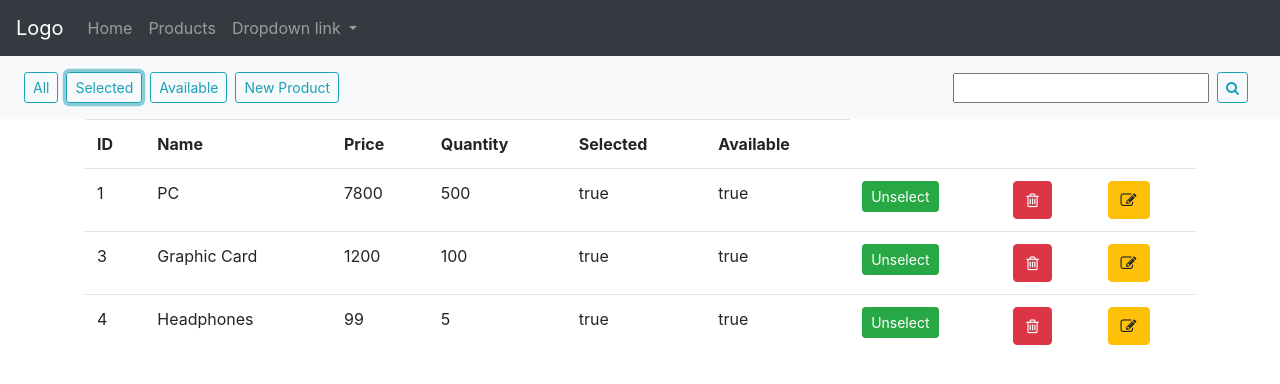
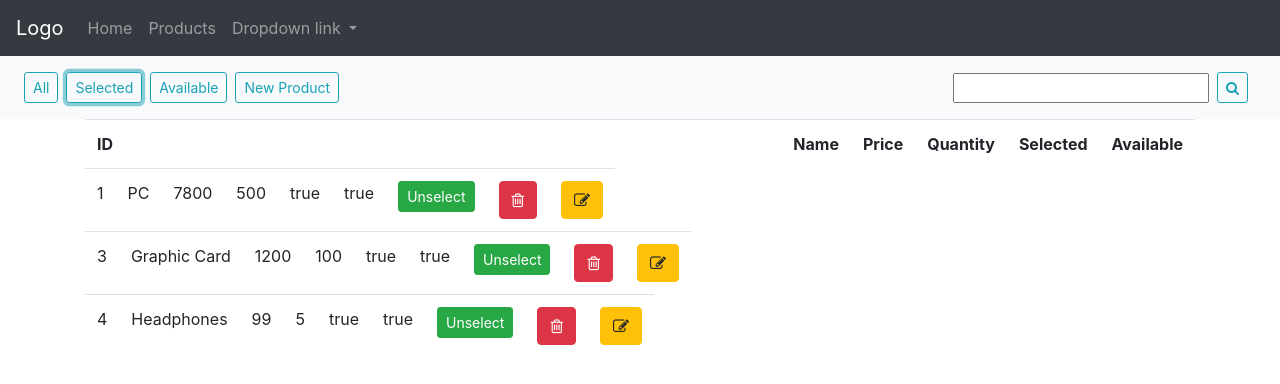
Before and after one commit to Jaouad-am/product-manager-ng, an Angular app: page /products in a window 1280 px wide. Both pictures are taken after a click on the button "Selected". Shown: the top 384 px of the page. Built offline with nearby package versions, Linux system fonts and the light colour scheme; data requests are answered from the project's data file.

Commit message:
decomposing components Part 3- product-item

```diff
--- a/src/app/app.module.ts
+++ b/src/app/app.module.ts
@@ -11,6 +11,7 @@ import { AddProductComponent } from './components/add-product/add-product.compon
 import { EditProductComponent } from './components/edit-product/edit-product.component';
 import { ProductsNavbarComponent } from './components/products/products-navbar/products-navbar.component';
 import { ProductsListComponent } from './components/products/products-list/products-list.component';
+import { ProductItemComponent } from './components/products/products-list/product-item/product-item.component';
 
 @NgModule({
   declarations: [
@@ -21,7 +22,8 @@ import { ProductsListComponent } from './components/products/products-list/produ
     AddProductComponent,
     EditProductComponent,
     ProductsNavbarComponent,
-    ProductsListComponent
+    ProductsListComponent,
+    ProductItemComponent
   ],
   imports: [
     BrowserModule,
--- /dev/null
+++ b/src/app/components/products/products-list/product-item/product-item.component.html
@@ -0,0 +1,26 @@
+<tr *ngIf="product">
+    <td>{{product.id}}</td>
+    <td>{{product.name}}</td>
+    <td>{{product.price}}</td>
+    <td>{{product.quantity}}</td>
+    <td>{{product.selected}}</td>
+    <td>{{product.available}}</td>
+    <td>
+        <button (click)="selectProduct(product)" [ngClass]="product.selected?'btn-success':'btn-danger'"
+            class="btn btn-sm btn-success">
+            <span *ngIf="product.selected">Unselect</span>
+            <span *ngIf="!product.selected">Select</span>
+        </button>
+    </td>
+    <td>
+        <button class="btn btn-danger" (click)="deleteProduct(product)">
+            <span class="fa fa-trash-o"></span>
+        </button>
+    </td>
+    <td>
+        <button class="btn btn-warning" (click)="onUpdate(product)">
+            <span class="fa fa-edit"></span>
+        </button>
+    </td>
+
+</tr>
--- /dev/null
+++ b/src/app/components/products/products-list/product-item/product-item.component.ts
@@ -0,0 +1,32 @@
+import { Component, EventEmitter, Input, OnInit, Output } from '@angular/core';
+import { Product } from 'src/app/model/product/product.model';
+import { ActionEvent } from 'src/app/state/product.state';
+
+@Component({
+  selector: 'app-product-item',
+  templateUrl: './product-item.component.html',
+  styleUrls: ['./product-item.component.css']
+})
+export class ProductItemComponent implements OnInit {
+
+  @Input() product: Product | null = null;
+  @Output() productEventEmitter: EventEmitter<ActionEvent> = new EventEmitter<ActionEvent>();
+
+  constructor() { }
+
+  ngOnInit(): void {
+  }
+
+  selectProduct(product: Product) {
+
+  }
+
+  deleteProduct(product: Product) {
+
+  }
+
+  onUpdate(product: Product) {
+
+  }
+
+}
--- a/src/app/components/products/products-list/products-list.component.html
+++ b/src/app/components/products/products-list/products-list.component.html
@@ -18,32 +18,10 @@
                     <th>Selected</th>
                     <th>Available</th>
                 </tr>
-                <tr *ngFor="let p of result.data">
-                    <td>{{p.id}}</td>
-                    <td>{{p.name}}</td>
-                    <td>{{p.price}}</td>
-                    <td>{{p.quantity}}</td>
-                    <td>{{p.selected}}</td>
-                    <td>{{p.available}}</td>
-                    <td>
-                        <button (click)="selectProduct(p)" [ngClass]="p.selected?'btn-success':'btn-danger'"
-                            class="btn btn-sm btn-success">
-                            <span *ngIf="p.selected">Unselect</span>
-                            <span *ngIf="!p.selected">Select</span>
-                        </button>
-                    </td>
-                    <td>
-                        <button class="btn btn-danger" (click)="deleteProduct(p)">
-                            <span class="fa fa-trash-o"></span>
-                        </button>
-                    </td>
-                    <td>
-                        <button class="btn btn-warning" (click)="onUpdate(p)">
-                            <span class="fa fa-edit"></span>
-                        </button>
-                    </td>
 
-                </tr>
+                <app-product-item [product]="p" *ngFor="let p of result.data"
+                    (productEventEmitter)="onEventEmitted($event)"></app-product-item>
+
             </table>
         </ng-container>
 
--- a/src/app/components/products/products-list/products-list.component.ts
+++ b/src/app/components/products/products-list/products-list.component.ts
@@ -10,7 +10,7 @@ import { ActionEvent, AppDataState, DataStateEnum, productActionsTypes } from 's
 })
 export class ProductsListComponent implements OnInit {
   @Input() productsList$: Observable<AppDataState<Product[]>> | null = null;
-  @Output() productEventEmitter: EventEmitter<ActionEvent> = new EventEmitter();
+  @Output() productEventEmitter: EventEmitter<ActionEvent> = new EventEmitter<ActionEvent>();
   readonly DataStateEnum = DataStateEnum;
 
   constructor() { }
@@ -30,4 +30,8 @@ export class ProductsListComponent implements OnInit {
     this.productEventEmitter.emit({ type: productActionsTypes.UPDATE_PRODUCT, payload: p })
   }
 
+  onEventEmitted($event: ActionEvent) {
+
+  }
+
 }
--- a/src/app/components/products/products-navbar/products-navbar.component.ts
+++ b/src/app/components/products/products-navbar/products-navbar.component.ts
@@ -8,7 +8,7 @@ import { ActionEvent, productActionsTypes } from 'src/app/state/product.state';
 })
 export class ProductsNavbarComponent implements OnInit {
 
-  @Output() productEventEmitter: EventEmitter<ActionEvent> = new EventEmitter();
+  @Output() productEventEmitter: EventEmitter<ActionEvent> = new EventEmitter<ActionEvent>();
 
 
 
```
Also changed, not shown: src/app/components/products/products-list/product-item/product-item.component.css (added), 1 other file (tests, documents, lock files or other folders).
